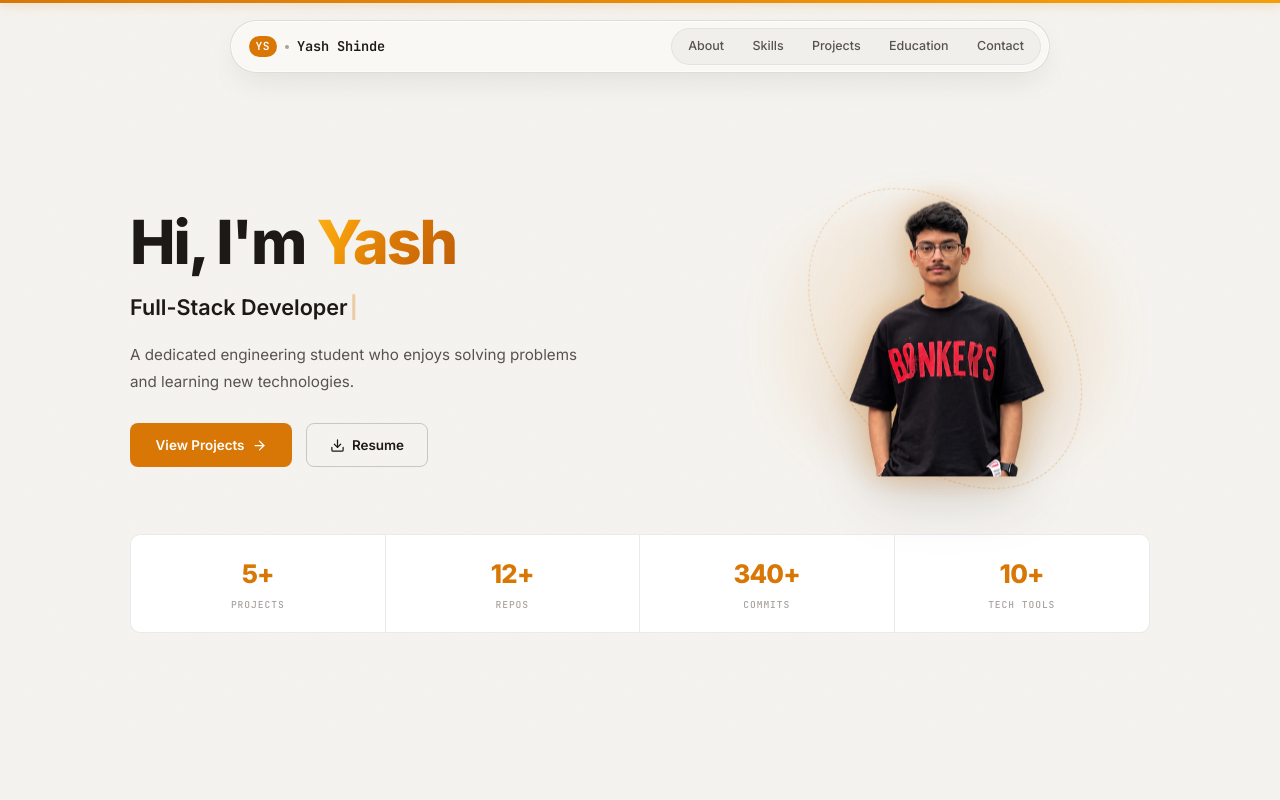
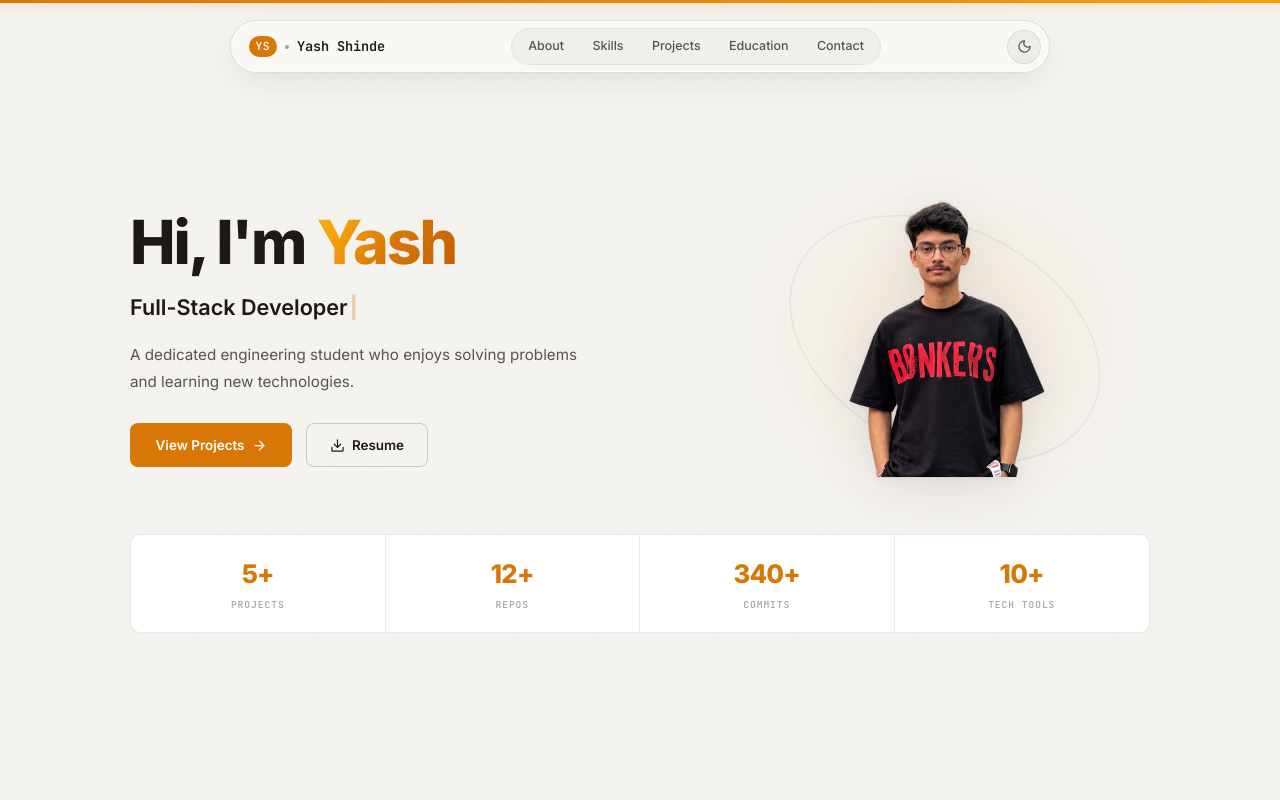
Before and after one commit to Yash-Shinde12/Portfolio, a React (Vite) app: page / in a window 1280 px wide. Shown: the top 800 px of the page. Built offline with nearby package versions, Linux system fonts and the light colour scheme.

Commit message:
dark mode toggle tc

```diff
--- a/src/components/About.tsx
+++ b/src/components/About.tsx
@@ -11,7 +11,7 @@ export default function About() {
         <motion.div
           initial={{ opacity: 0, y: 20 }}
           whileInView={{ opacity: 1, y: 0 }}
-          viewport={{ once: false, amount: 0.2 }}
+          viewport={{ once: true, amount: 0.2 }}
           transition={{ duration: 0.4 }}
         >
           <p className="eyebrow">About</p>
@@ -21,7 +21,7 @@ export default function About() {
         <motion.p
           initial={{ opacity: 0, y: 20 }}
           whileInView={{ opacity: 1, y: 0 }}
-          viewport={{ once: false, amount: 0.3 }}
+          viewport={{ once: true, amount: 0.2 }}
           transition={{ type: "spring", stiffness: 90, damping: 16, delay: 0.15 }}
           style={{
             fontSize: "0.98rem",
--- a/src/components/Hero.tsx
+++ b/src/components/Hero.tsx
@@ -1,5 +1,5 @@
 import { useState, useEffect, useRef } from "react";
-import { motion, useInView, useScroll, useTransform } from "framer-motion";
+import { motion, useInView } from "framer-motion";
 import { ArrowRight, Download } from "lucide-react";
 import { CONFIG } from "../config";
 
@@ -51,16 +51,6 @@ function CountUpStat({ value }: { value: string }) {
 }
 
 export default function Hero() {
-  const heroRef = useRef<HTMLDivElement>(null);
-  const { scrollYProgress } = useScroll({
-    target: heroRef,
-    offset: ["start start", "end start"],
-  });
-
-  const heroOpacity = useTransform(scrollYProgress, [0, 0.75], [1, 0.15]);
-  const heroY = useTransform(scrollYProgress, [0, 0.75], [0, -45]);
-  const heroScale = useTransform(scrollYProgress, [0, 0.75], [1, 0.96]);
-
   const [roleIndex, setRoleIndex] = useState(0);
   const [displayedText, setDisplayedText] = useState("");
   const [isDeleting, setIsDeleting] = useState(false);
@@ -109,7 +99,6 @@ export default function Hero() {
   return (
     <section
       id="hero"
-      ref={heroRef}
       style={{
         position: "relative",
         zIndex: 10,
@@ -118,14 +107,7 @@ export default function Hero() {
         alignItems: "center",
       }}
     >
-      <motion.div
-        style={{
-          width: "100%",
-          opacity: heroOpacity,
-          y: heroY,
-          scale: heroScale,
-        }}
-      >
+      <div style={{ width: "100%" }}>
         <div className="section-wrap" style={{ paddingTop: "7rem" }}>
           {/* Two-column layout */}
           <div
@@ -244,8 +226,8 @@ export default function Hero() {
 
               {/* Transparent Cutout Image */}
               <motion.img
-                animate={{ y: [0, -10, 0] }}
-                transition={{ repeat: Infinity, duration: 5.5, ease: "easeInOut" }}
+                animate={{ y: [0, -5, 0] }}
+                transition={{ repeat: Infinity, duration: 7, ease: "easeInOut" }}
                 src={CONFIG.portrait}
                 alt={`${CONFIG.name} portrait`}
                 className="portrait-cutout-img"
@@ -279,7 +261,7 @@ export default function Hero() {
             ))}
           </motion.div>
         </div>
-      </motion.div>
+      </div>
     </section>
   );
 }
--- a/src/components/Navbar.tsx
+++ b/src/components/Navbar.tsx
@@ -2,6 +2,7 @@ import { useState, useEffect } from "react";
 import { motion, AnimatePresence } from "framer-motion";
 import { Download } from "lucide-react";
 import { CONFIG } from "../config";
+import ThemeToggle from "./ThemeToggle";
 
 const NAV_LINKS = [
   { label: "About",     href: "#about" },
@@ -123,7 +124,9 @@ export default function Navbar() {
             })}
           </div>
 
-          {/* Mobile Hamburger Toggle */}
+          {/* Theme Toggle + Mobile Hamburger */}
+          <div style={{ display: "flex", alignItems: "center", gap: "0.4rem" }}>
+            <ThemeToggle />
             <button
               id="nav-toggle"
               className="notch-toggle"
@@ -133,6 +136,7 @@ export default function Navbar() {
               <span className={`hamburger-bar ${mobileOpen ? "open-1" : ""}`} />
               <span className={`hamburger-bar ${mobileOpen ? "open-2" : ""}`} />
             </button>
+          </div>
         </motion.nav>
       </header>
 
--- a/src/components/SectionReveal.tsx
+++ b/src/components/SectionReveal.tsx
@@ -1,5 +1,4 @@
-import { useRef } from "react";
-import { motion, useScroll, useTransform } from "framer-motion";
+import { motion } from "framer-motion";
 
 interface SectionRevealProps {
   children: React.ReactNode;
@@ -14,27 +13,17 @@ export default function SectionReveal({
   className,
   style,
 }: SectionRevealProps) {
-  const ref = useRef<HTMLDivElement>(null);
-  const { scrollYProgress } = useScroll({
-    target: ref,
-    offset: ["start end", "end start"],
-  });
-
-  // Graceful scroll entrance and exit fade/slide
-  const opacity = useTransform(scrollYProgress, [0, 0.12, 0.88, 1], [0.2, 1, 1, 0.15]);
-  const y = useTransform(scrollYProgress, [0, 0.12, 0.88, 1], [35, 0, 0, -35]);
-  const scale = useTransform(scrollYProgress, [0, 0.12, 0.88, 1], [0.97, 1, 1, 0.97]);
-
   return (
-    <section
+    <motion.section
       id={id}
-      ref={ref}
       className={className}
+      initial={{ opacity: 0, y: 22 }}
+      whileInView={{ opacity: 1, y: 0 }}
+      viewport={{ once: true, amount: 0.08 }}
+      transition={{ duration: 0.5, ease: [0.16, 1, 0.3, 1] }}
       style={{ position: "relative", zIndex: 10, ...style }}
     >
-      <motion.div style={{ opacity, y, scale }}>
-        {children}
-      </motion.div>
-    </section>
+      {children}
+    </motion.section>
   );
 }
--- a/src/components/Skills.tsx
+++ b/src/components/Skills.tsx
@@ -35,7 +35,7 @@ export default function Skills() {
         <motion.div
           initial={{ opacity: 0, y: 20 }}
           whileInView={{ opacity: 1, y: 0 }}
-          viewport={{ once: false, amount: 0.2 }}
+          viewport={{ once: true, amount: 0.2 }}
           transition={{ duration: 0.4 }}
           style={{ marginBottom: "2.5rem" }}
         >
@@ -49,7 +49,7 @@ export default function Skills() {
               key={cat}
               initial={{ opacity: 0, y: 16 }}
               whileInView={{ opacity: 1, y: 0 }}
-              viewport={{ once: false, amount: 0.2 }}
+              viewport={{ once: true, amount: 0.2 }}
               transition={{ duration: 0.4 }}
             >
               <p
@@ -69,7 +69,7 @@ export default function Skills() {
                 variants={containerVariants}
                 initial="hidden"
                 whileInView="visible"
-                viewport={{ once: false, amount: 0.2 }}
+                viewport={{ once: true, amount: 0.2 }}
                 style={{ display: "flex", flexWrap: "wrap", gap: "0.45rem" }}
               >
                 {(techs as readonly string[]).map((t) => (
--- /dev/null
+++ b/src/components/ThemeToggle.tsx
@@ -0,0 +1,58 @@
+import { useState, useEffect } from "react";
+import { motion, AnimatePresence } from "framer-motion";
+import { Sun, Moon } from "lucide-react";
+
+export default function ThemeToggle() {
+  const [isDark, setIsDark] = useState(() => {
+    if (typeof window === "undefined") return false;
+    const stored = localStorage.getItem("theme");
+    if (stored) return stored === "dark";
+    return window.matchMedia("(prefers-color-scheme: dark)").matches;
+  });
+
+  useEffect(() => {
+    const root = document.documentElement;
+    if (isDark) {
+      root.setAttribute("data-theme", "dark");
+      localStorage.setItem("theme", "dark");
+    } else {
+      root.removeAttribute("data-theme");
+      localStorage.setItem("theme", "light");
+    }
+  }, [isDark]);
+
+  return (
+    <button
+      className="theme-toggle"
+      onClick={() => setIsDark((v) => !v)}
+      aria-label={isDark ? "Switch to light mode" : "Switch to dark mode"}
+      title={isDark ? "Light mode" : "Dark mode"}
+    >
+      <AnimatePresence mode="wait" initial={false}>
+        {isDark ? (
+          <motion.span
+            key="sun"
+            initial={{ rotate: -90, scale: 0, opacity: 0 }}
+            animate={{ rotate: 0, scale: 1, opacity: 1 }}
+            exit={{ rotate: 90, scale: 0, opacity: 0 }}
+            transition={{ duration: 0.2 }}
+            style={{ display: "flex" }}
+          >
+            <Sun size={15} />
+          </motion.span>
+        ) : (
+          <motion.span
+            key="moon"
+            initial={{ rotate: 90, scale: 0, opacity: 0 }}
+            animate={{ rotate: 0, scale: 1, opacity: 1 }}
+            exit={{ rotate: -90, scale: 0, opacity: 0 }}
+            transition={{ duration: 0.2 }}
+            style={{ display: "flex" }}
+          >
+            <Moon size={15} />
+          </motion.span>
+        )}
+      </AnimatePresence>
+    </button>
+  );
+}
--- a/src/index.css
+++ b/src/index.css
@@ -27,8 +27,41 @@
 
   --green:         #16a34a;
 
+  /* Theme-aware semi-transparent ink (for inline rgba usage) */
+  --ink-005:       rgba(28, 25, 23, 0.05);
+  --ink-008:       rgba(28, 25, 23, 0.08);
+  --ink-01:        rgba(28, 25, 23, 0.1);
+  --ink-shadow:    rgba(28, 25, 23, 0.08);
+
   --font-sans:     'Inter', system-ui, sans-serif;
   --font-mono:     'JetBrains Mono', monospace;
+}
+
+/* ── DARK THEME: Obsidian & Ember ─────────────────────── */
+[data-theme="dark"] {
+  --bg:            #0f0e0d;
+  --bg-2:          #161514;
+  --bg-card:       #1a1918;
+  --bg-nav:        rgba(15, 14, 13, 0.90);
+
+  --border:        rgba(255, 255, 255, 0.08);
+  --border-hover:  rgba(255, 255, 255, 0.18);
+
+  --accent:        #f59e0b;
+  --accent-hi:     #fbbf24;
+  --accent-glow:   rgba(245, 158, 11, 0.2);
+  --accent-dim:    rgba(245, 158, 11, 0.08);
+
+  --text-1:        #f5f3ef;
+  --text-2:        #a8a29e;
+  --text-3:        #6b6560;
+
+  --green:         #22c55e;
+
+  --ink-005:       rgba(255, 255, 255, 0.05);
+  --ink-008:       rgba(255, 255, 255, 0.08);
+  --ink-01:        rgba(255, 255, 255, 0.1);
+  --ink-shadow:    rgba(0, 0, 0, 0.3);
 }
 
 *, *::before, *::after { box-sizing: border-box; margin: 0; padding: 0; }
@@ -197,12 +230,12 @@ body::after {
 .notch-active-pill {
   position: absolute;
   inset: 0;
-  background: #ffffff;
+  background: var(--bg-card);
   border-radius: 99px;
   z-index: -1;
   box-shadow:
-    0 2px 8px rgba(28, 25, 23, 0.10),
-    0 0 0 1px rgba(28, 25, 23, 0.06);
+    0 2px 8px var(--ink-shadow),
+    0 0 0 1px var(--border);
 }
 
 .notch-actions {
@@ -386,30 +419,30 @@ body::after {
 
 .portrait-glow-halo {
   position: absolute;
-  width: 90%;
-  height: 90%;
+  width: 85%;
+  height: 85%;
   border-radius: 50%;
   background: radial-gradient(
     circle,
-    rgba(217, 119, 6, 0.24) 0%,
-    rgba(217, 119, 6, 0.08) 50%,
+    rgba(217, 119, 6, 0.09) 0%,
+    rgba(217, 119, 6, 0.03) 55%,
     transparent 75%
   );
   pointer-events: none;
   z-index: 1;
-  transform: scale(1.15);
-  filter: blur(12px);
+  transform: scale(1.1);
+  filter: blur(24px);
 }
 
 .portrait-backdrop-ring {
   position: absolute;
-  width: 82%;
-  height: 82%;
+  width: 80%;
+  height: 80%;
   border-radius: 50%;
-  border: 1.5px dashed rgba(217, 119, 6, 0.32);
+  border: 1px solid var(--border);
   pointer-events: none;
   z-index: 2;
-  animation: rotate-backdrop-ring 45s linear infinite;
+  animation: rotate-backdrop-ring 90s linear infinite;
 }
 
 @keyframes rotate-backdrop-ring {
@@ -425,15 +458,15 @@ body::after {
   max-height: 480px;
   object-fit: contain;
   filter:
-    drop-shadow(0 0 14px rgba(217, 119, 6, 0.35))
-    drop-shadow(0 18px 28px rgba(28, 25, 23, 0.16));
-  transition: filter 0.3s ease, transform 0.3s ease;
+    drop-shadow(0 14px 26px rgba(28, 25, 23, 0.09))
+    drop-shadow(0 2px 6px rgba(28, 25, 23, 0.04));
+  transition: filter 0.35s ease, transform 0.35s ease;
 }
 
 .portrait-cutout-wrapper:hover .portrait-cutout-img {
   filter:
-    drop-shadow(0 0 22px rgba(217, 119, 6, 0.55))
-    drop-shadow(0 24px 36px rgba(28, 25, 23, 0.22));
+    drop-shadow(0 18px 32px rgba(28, 25, 23, 0.13))
+    drop-shadow(0 4px 10px rgba(28, 25, 23, 0.06));
 }
 
 /* ── STATUS PILL ──────────────────────────────────────── */
@@ -569,19 +602,21 @@ body::after {
   50% { opacity: 0; }
 }
 
-/* ── CUSTOM MOUSE POINTER ARROW ────────────────────────── */
-.custom-cursor-arrow {
+/* ── CUSTOM HARDWARE-ACCELERATED MOUSE POINTER ─────────── */
+.custom-cursor-wrapper {
   position: fixed;
+  top: 0;
+  left: 0;
   pointer-events: none;
-  z-index: 9999;
-  transform: translate(0, 0);
-  transition: transform 0.2s cubic-bezier(0.16, 1, 0.3, 1), filter 0.2s ease;
-  filter: drop-shadow(0 2px 6px rgba(28, 25, 23, 0.15));
+  z-index: 99999;
+  will-change: transform;
+  transform: translate3d(-100px, -100px, 0);
+  transition: none !important;
 }
 
-.custom-cursor-arrow.is-hovered {
-  transform: scale(1.25) rotate(-6deg);
-  filter: drop-shadow(0 4px 12px rgba(217, 119, 6, 0.4));
+.custom-cursor-icon {
+  transform-origin: 2px 2px;
+  filter: drop-shadow(0 2px 6px rgba(0, 0, 0, 0.12));
 }
 
 /* ── CONTACT ──────────────────────────────────────────── */
@@ -857,3 +892,167 @@ footer {
   .stats-row { grid-template-columns: repeat(2, 1fr) !important; }
   .contact-grid { grid-template-columns: 1fr !important; }
 }
+
+/* ── SMOOTH THEME TRANSITION ─────────────────────────── */
+body, .card, .chip, .notch-navbar, .notch-active-pill,
+.stat-card, .contact-icon-box, .form-input, footer,
+.btn-primary, .btn-outline, .btn-ghost-sm,
+.notch-links, .footer-social-link, .footer-back-top {
+  transition: background-color 0.3s ease,
+              color 0.3s ease,
+              border-color 0.3s ease,
+              box-shadow 0.3s ease;
+}
+
+/* ── THEME TOGGLE BUTTON ─────────────────────────────── */
+.theme-toggle {
+  display: flex;
+  align-items: center;
+  justify-content: center;
+  width: 34px;
+  height: 34px;
+  border-radius: 99px;
+  border: 1px solid var(--border);
+  background: var(--ink-005);
+  color: var(--text-2);
+  cursor: pointer;
+  transition: all 0.25s ease;
+  flex-shrink: 0;
+  padding: 0;
+}
+
+.theme-toggle:hover {
+  background: var(--accent-dim);
+  border-color: var(--accent);
+  color: var(--accent);
+  transform: rotate(15deg) scale(1.08);
+}
+
+/* ── DARK THEME OVERRIDES ────────────────────────────── */
+[data-theme="dark"] .notch-navbar {
+  background: rgba(22, 21, 20, 0.88);
+  border-color: rgba(255, 255, 255, 0.08);
+  box-shadow:
+    0 12px 32px -8px rgba(0, 0, 0, 0.4),
+    0 0 0 1px rgba(255, 255, 255, 0.04) inset;
+}
+
+[data-theme="dark"] .notch-navbar.is-compact {
+  background: rgba(22, 21, 20, 0.95);
+  border-color: rgba(245, 158, 11, 0.3);
+  box-shadow:
+    0 16px 36px -6px rgba(0, 0, 0, 0.5),
+    0 0 16px rgba(245, 158, 11, 0.12);
+}
+
+[data-theme="dark"] .notch-links {
+  background: rgba(255, 255, 255, 0.04);
+  border-color: rgba(255, 255, 255, 0.06);
+}
+
+[data-theme="dark"] .notch-active-pill {
+  background: rgba(255, 255, 255, 0.08);
+  box-shadow:
+    0 2px 8px rgba(0, 0, 0, 0.3),
+    0 0 0 1px rgba(255, 255, 255, 0.06);
+}
+
+[data-theme="dark"] .notch-mobile-menu {
+  background: rgba(15, 14, 13, 0.97);
+  border-color: rgba(255, 255, 255, 0.08);
+}
+
+[data-theme="dark"] .card {
+  background: var(--bg-card);
+  border-color: var(--border);
+  box-shadow: 0 1px 8px rgba(0, 0, 0, 0.2);
+}
+
+[data-theme="dark"] .card:hover {
+  border-color: var(--border-hover);
+  box-shadow: 0 12px 36px rgba(0, 0, 0, 0.35);
+}
+
+[data-theme="dark"] .chip {
+  border-color: rgba(255, 255, 255, 0.1);
+  background: rgba(255, 255, 255, 0.04);
+}
+
+[data-theme="dark"] .chip:hover {
+  border-color: var(--accent);
+  background: var(--accent-dim);
+  color: var(--accent);
+}
+
+[data-theme="dark"] .portrait-glow-halo {
+  background: radial-gradient(
+    circle,
+    rgba(245, 158, 11, 0.08) 0%,
+    rgba(245, 158, 11, 0.02) 55%,
+    transparent 75%
+  );
+}
+
+[data-theme="dark"] .portrait-backdrop-ring {
+  border-color: rgba(255, 255, 255, 0.08);
+}
+
+[data-theme="dark"] .portrait-cutout-img {
+  filter:
+    drop-shadow(0 16px 32px rgba(0, 0, 0, 0.45))
+    drop-shadow(0 2px 8px rgba(0, 0, 0, 0.25));
+}
+
+[data-theme="dark"] .divider {
+  background: linear-gradient(90deg, transparent, rgba(255,255,255,0.06), transparent);
+}
+
+[data-theme="dark"] .stat-card {
+  border-color: var(--border);
+}
+
+[data-theme="dark"] .contact-icon-box {
+  background: var(--accent-dim);
+  border-color: rgba(245, 158, 11, 0.18);
+}
+
+[data-theme="dark"] .form-input {
+  background: var(--bg-2);
+  border-color: var(--border);
+  color: var(--text-1);
+}
+
+[data-theme="dark"] .form-input:focus {
+  border-color: var(--accent);
+  box-shadow: 0 0 0 3px rgba(245, 158, 11, 0.15);
+}
+
+[data-theme="dark"] .footer-accent-line {
+  opacity: 0.35;
+}
+
+[data-theme="dark"] .custom-cursor-icon svg path {
+  fill: var(--accent);
+  stroke: #0f0e0d;
+}
+
+[data-theme="dark"] body::after {
+  opacity: 0.25;
+}
+
+[data-theme="dark"] ::selection {
+  background: var(--accent);
+  color: #0f0e0d;
+}
+
+[data-theme="dark"] ::-webkit-scrollbar-thumb {
+  background: rgba(245, 158, 11, 0.4);
+}
+
+[data-theme="dark"] ::-webkit-scrollbar-track {
+  background: var(--bg);
+}
+
+[data-theme="dark"] .hamburger-bar {
+  background: var(--text-1);
+}
```
Also changed, not shown: index.html (+9 -0 lines), src/components/Education.tsx (+4 -4 lines), src/components/Projects.tsx (+6 -6 lines), src/components/SpotlightCursor.tsx (+27 -25 lines). Lines whose indentation alone changed are shown as unchanged.
